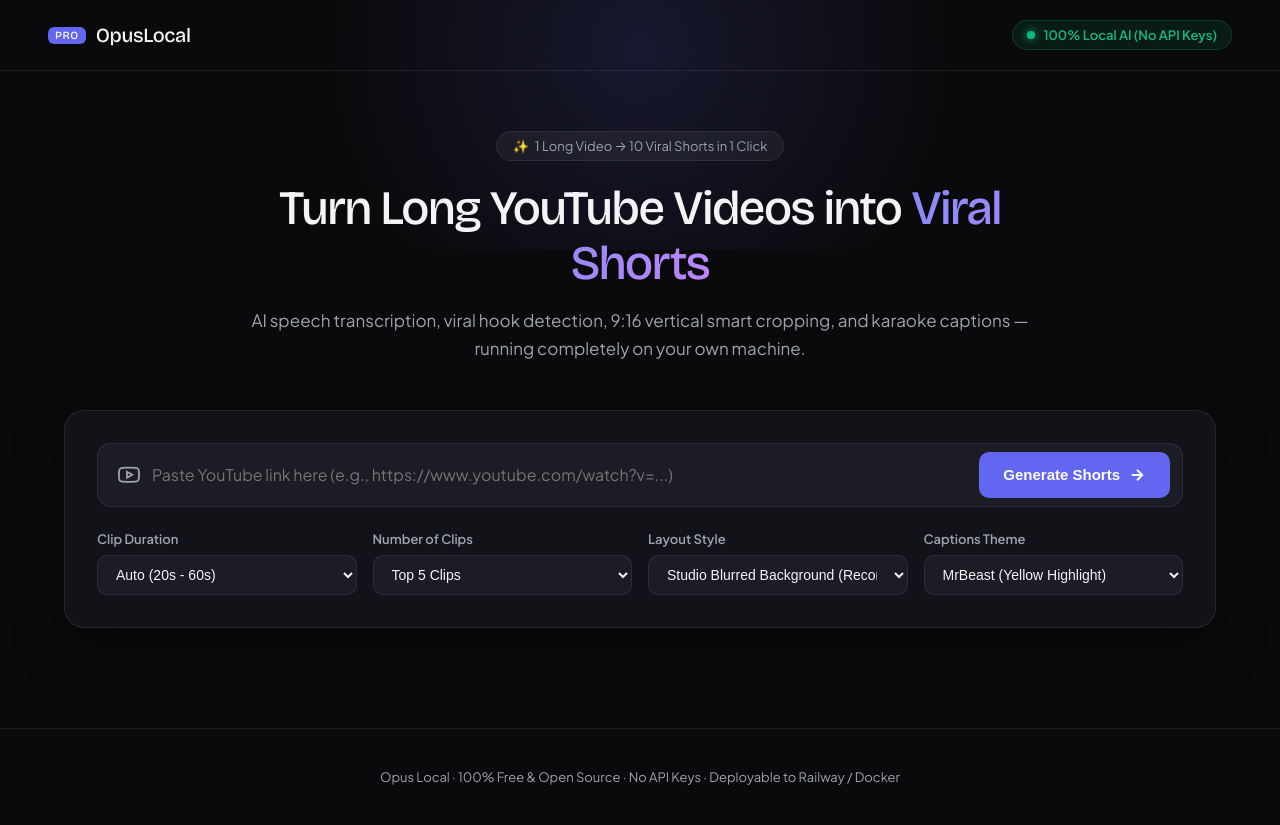
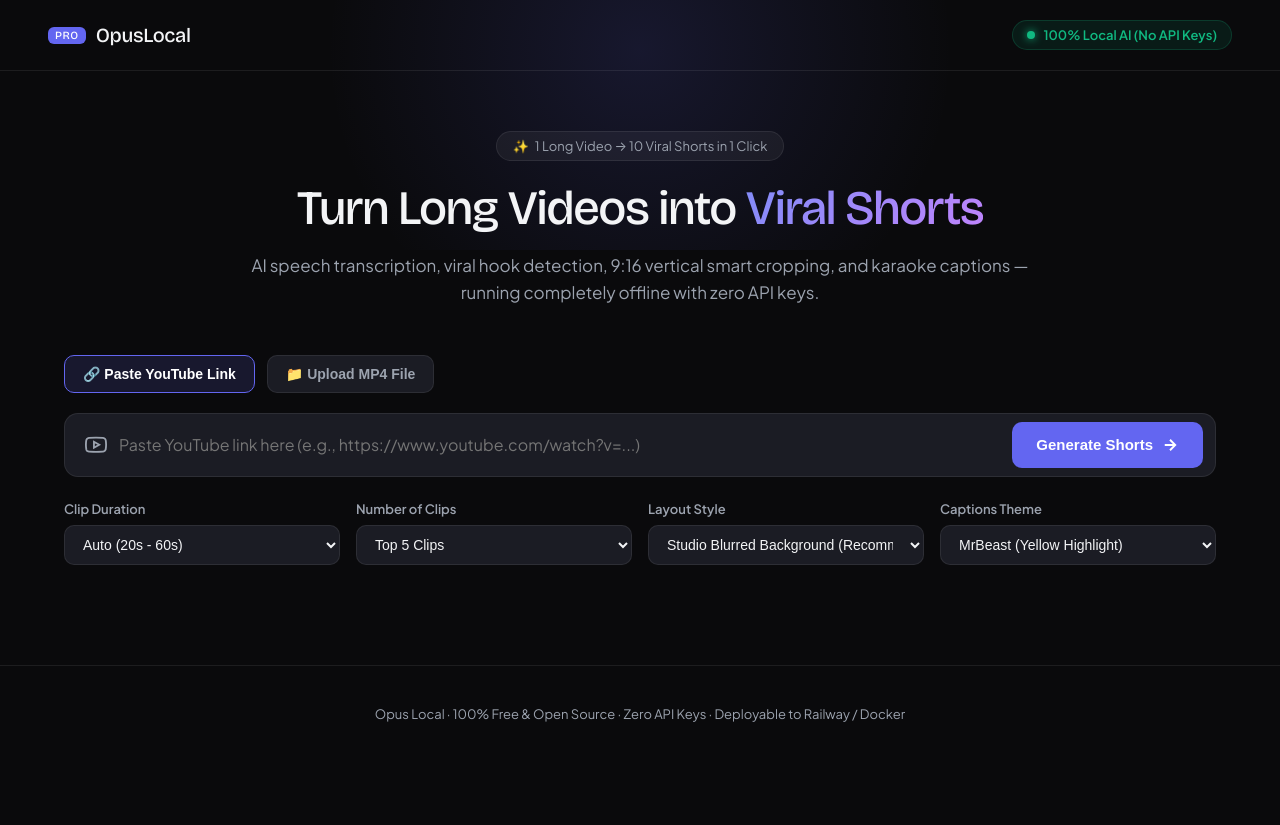
Before and after one commit to mehranblouch/opus-local-zero-ai, a Flask app: page / in a window 1280 px wide. After the commit the page ends 722 px from the top, so only its background shows below. Run offline with Flask 3, Linux system fonts and the light colour scheme; some libraries are stand-ins or nearby versions.

Commit message:
Deploy Opus Local AI zero API engine

```diff
--- a/app.py
+++ b/app.py
@@ -5,6 +5,7 @@
 from pathlib import Path
 from flask import Flask, request, jsonify, render_template, send_from_directory
 from flask_cors import CORS
+from werkzeug.utils import secure_filename
 
 from pipeline.downloader import VideoDownloader
 from pipeline.transcriber import SpeechTranscriber
@@ -19,6 +20,7 @@
 OUTPUT_DIR.mkdir(parents=True, exist_ok=True)
 
 app = Flask(__name__, template_folder="templates", static_folder="static")
+app.config['MAX_CONTENT_LENGTH'] = 500 * 1024 * 1024 # 500 MB max upload
 CORS(app)
 
 # In-memory job state tracker
@@ -28,7 +30,7 @@
 transcriber = SpeechTranscriber(model_size="tiny")
 renderer = ShortsRenderer(output_dir=str(OUTPUT_DIR))
 
-def process_video_job(job_id: str, url: str, min_dur: float, max_dur: float, max_clips: int, layout: str, caption_style: str):
+def process_video_job(job_id: str, url_or_path: str, min_dur: float, max_dur: float, max_clips: int, layout: str, caption_style: str, is_local_file: bool = False):
     job = jobs[job_id]
 
     def update_progress(msg: str, pct: float):
@@ -37,28 +39,42 @@
         job["progress"] = round(pct, 1)
 
     try:
-        # Step 1: Download Video & Extract Audio
-        update_progress("Downloading YouTube video...", 5)
-        video_info = downloader.download(url, progress_callback=update_progress)
+        # Step 1: Video & Audio Preparation
+        if is_local_file:
+            update_progress("Processing uploaded video...", 5)
+            video_path = url_or_path
+            filename = Path(video_path).stem
+            audio_path = str(DOWNLOADS_DIR / f"{filename}.mp3")
+            downloader.extract_audio(video_path, audio_path)
+            video_info = {
+                "title": filename,
+                "video_path": video_path,
+                "audio_path": audio_path,
+                "duration": 0
+            }
+        else:
+            update_progress("Connecting to YouTube video stream...", 5)
+            video_info = downloader.download(url_or_path, progress_callback=update_progress)
+
         job["video_info"] = {
-            "title": video_info.get("title", ""),
+            "title": video_info.get("title", "Video"),
             "thumbnail": video_info.get("thumbnail", ""),
             "duration": video_info.get("duration", 0),
             "uploader": video_info.get("uploader", "")
         }
 
-        # Step 2: Transcribe Speech with Local Whisper (No API key needed!)
-        update_progress("Transcribing speech with local Whisper AI...", 25)
+        # Step 2: Transcribe Speech with Local Whisper AI
+        update_progress("Transcribing speech with Whisper AI...", 25)
         segments = transcriber.transcribe(video_info["audio_path"], progress_callback=update_progress)
         job["segments_count"] = len(segments)
 
         # Step 3: Analyze & Find Viral Highlights
-        update_progress("Analyzing transcript for viral hooks & moments...", 55)
+        update_progress("Detecting viral hooks & engaging segments...", 55)
         analyzer = ViralClipAnalyzer(min_duration=min_dur, max_duration=max_dur, max_clips=max_clips)
         clips = analyzer.analyze(segments)
 
         if not clips:
-            raise RuntimeError("No suitable highlight clips could be generated from this video.")
+            raise RuntimeError("No speech highlight segments met the duration criteria.")
 
         # Step 4: Render Vertical 9:16 Shorts with Captions
         rendered_clips = []
@@ -117,7 +133,7 @@
     min_dur = float(data.get("min_duration", 20))
     max_dur = float(data.get("max_duration", 60))
     max_clips = int(data.get("max_clips", 5))
-    layout = data.get("layout", "blur") # "blur" or "crop"
+    layout = data.get("layout", "blur")
     caption_style = data.get("caption_style", "mrbeast")
 
     job_id = str(uuid.uuid4())[:8]
@@ -132,7 +148,45 @@
 
     thread = threading.Thread(
         target=process_video_job,
-        args=(job_id, url, min_dur, max_dur, max_clips, layout, caption_style),
+        args=(job_id, url, min_dur, max_dur, max_clips, layout, caption_style, False),
+        daemon=True
+    )
+    thread.start()
+
+    return jsonify({"job_id": job_id, "status": "queued"})
+
+@app.route("/api/upload", methods=["POST"])
+def upload_file():
+    if 'file' not in request.files:
+        return jsonify({"error": "No file uploaded"}), 400
+
+    file = request.files['file']
+    if file.filename == '':
+        return jsonify({"error": "No selected file"}), 400
+
+    filename = secure_filename(file.filename)
+    job_id = str(uuid.uuid4())[:8]
+    saved_path = str(DOWNLOADS_DIR / f"{job_id}_{filename}")
+    file.save(saved_path)
+
+    min_dur = float(request.form.get("min_duration", 20))
+    max_dur = float(request.form.get("max_duration", 60))
+    max_clips = int(request.form.get("max_clips", 5))
+    layout = request.form.get("layout", "blur")
+    caption_style = request.form.get("caption_style", "mrbeast")
+
+    jobs[job_id] = {
+        "id": job_id,
+        "status": "queued",
+        "progress": 0,
+        "message": "Initializing video upload...",
+        "created_at": time.time(),
+        "clips": []
+    }
+
+    thread = threading.Thread(
+        target=process_video_job,
+        args=(job_id, saved_path, min_dur, max_dur, max_clips, layout, caption_style, True),
         daemon=True
     )
     thread.start()
--- a/static/app.js
+++ b/static/app.js
@@ -1,7 +1,14 @@
 document.addEventListener('DOMContentLoaded', () => {
+  const tabUrlBtn = document.getElementById('tab-url-btn');
+  const tabUploadBtn = document.getElementById('tab-upload-btn');
+  const urlInputBlock = document.getElementById('url-input-block');
+  const uploadInputBlock = document.getElementById('upload-input-block');
+
   const form = document.getElementById('generate-form');
   const submitBtn = document.getElementById('submit-btn');
+  const uploadSubmitBtn = document.getElementById('upload-submit-btn');
   const videoUrlInput = document.getElementById('video-url');
+  const videoFileInput = document.getElementById('video-file');
   const durationSelect = document.getElementById('duration-select');
   const maxClipsSelect = document.getElementById('max-clips');
   const layoutSelect = document.getElementById('layout-select');
@@ -22,28 +29,55 @@
   const clipsGrid = document.getElementById('clips-grid');
   const downloadAllBtn = document.getElementById('download-all-btn');
 
+  let activeMode = 'url'; // 'url' or 'upload'
   let pollInterval = null;
+
+  // Tab switching
+  tabUrlBtn.addEventListener('click', () => {
+    activeMode = 'url';
+    tabUrlBtn.classList.add('active');
+    tabUploadBtn.classList.remove('active');
+    urlInputBlock.classList.remove('hidden');
+    uploadInputBlock.classList.add('hidden');
+    stepDownload.textContent = '1. Download';
+  });
+
+  tabUploadBtn.addEventListener('click', () => {
+    activeMode = 'upload';
+    tabUploadBtn.classList.add('active');
+    tabUrlBtn.classList.remove('active');
+    uploadInputBlock.classList.remove('hidden');
+    urlInputBlock.classList.add('hidden');
+    stepDownload.textContent = '1. Process Audio';
+  });
 
   form.addEventListener('submit', async (e) => {
     e.preventDefault();
-
-    const url = videoUrlInput.value.trim();
-    if (!url) return;
 
     const [minDur, maxDur] = durationSelect.value.split('-').map(Number);
     const maxClips = parseInt(maxClipsSelect.value, 10);
     const layout = layoutSelect.value;
     const captionStyle = captionStyleSelect.value;
 
-    // Reset and show progress
-    submitBtn.disabled = true;
-    submitBtn.innerHTML = `<span>Processing...</span>`;
-    progressContainer.classList.remove('hidden');
-    resultsSection.classList.add('hidden');
-    clipsGrid.innerHTML = '';
-    updateProgressUI('Connecting to local AI pipeline...', 2);
-    resetSteps();
+    if (activeMode === 'url') {
+      const url = videoUrlInput.value.trim();
+      if (!url) {
+        alert('Please enter a YouTube video URL.');
+        return;
+      }
+      processUrl(url, minDur, maxDur, maxClips, layout, captionStyle);
+    } else {
+      const file = videoFileInput.files[0];
+      if (!file) {
+        alert('Please select a video file (.mp4, .mov, etc.) to upload.');
+        return;
+      }
+      processFileUpload(file, minDur, maxDur, maxClips, layout, captionStyle);
+    }
+  });
 
+  async function processUrl(url, minDur, maxDur, maxClips, layout, captionStyle) {
+    setProcessingUI('Connecting to AI pipeline...');
     try {
       const response = await fetch('/api/process', {
         method: 'POST',
@@ -59,20 +93,48 @@
       });
 
       const data = await response.json();
+      if (!response.ok) throw new Error(data.error || 'Failed to start video processing');
+      startPolling(data.job_id);
+    } catch (err) {
+      handleError(err.message);
+    }
+  }
 
-      if (!response.ok) {
-        throw new Error(data.error || 'Failed to start video processing');
-      }
+  async function processFileUpload(file, minDur, maxDur, maxClips, layout, captionStyle) {
+    setProcessingUI('Uploading video file to server...');
+    const formData = new FormData();
+    formData.append('file', file);
+    formData.append('min_duration', minDur);
+    formData.append('max_duration', maxDur);
+    formData.append('max_clips', maxClips);
+    formData.append('layout', layout);
+    formData.append('caption_style', captionStyle);
 
-      const jobId = data.job_id;
-      startPolling(jobId);
+    try {
+      const response = await fetch('/api/upload', {
+        method: 'POST',
+        body: formData
+      });
 
+      const data = await response.json();
+      if (!response.ok) throw new Error(data.error || 'Failed to upload video');
+      startPolling(data.job_id);
     } catch (err) {
-      alert('Error: ' + err.message);
-      resetSubmitButton();
-      progressContainer.classList.add('hidden');
+      handleError(err.message);
     }
-  });
+  }
+
+  function setProcessingUI(msg) {
+    submitBtn.disabled = true;
+    uploadSubmitBtn.disabled = true;
+    submitBtn.innerHTML = `<span>Processing...</span>`;
+    uploadSubmitBtn.innerHTML = `<span>Uploading...</span>`;
+    progressContainer.classList.remove('hidden');
+    resultsSection.classList.add('hidden');
+    clipsGrid.innerHTML = '';
+    updateProgressUI(msg, 2);
+    resetSteps();
+  }
 
   function startPolling(jobId) {
     if (pollInterval) clearInterval(pollInterval);
@@ -88,14 +150,11 @@
 
         if (job.status === 'completed') {
           clearInterval(pollInterval);
-          resetSubmitButton();
+          resetButtons();
           renderResults(job);
         } else if (job.status === 'failed') {
           clearInterval(pollInterval);
-          resetSubmitButton();
-          alert('Processing Error: ' + (job.error || job.message));
-          progressMessage.textContent = '❌ ' + (job.error || 'Processing Failed');
-          progressMessage.style.color = '#ef4444';
+          handleError(job.error || job.message);
         }
       } catch (err) {
         console.error('Polling error:', err);
@@ -140,12 +199,18 @@
     }
   }
 
-  function resetSubmitButton() {
+  function handleError(errMsg) {
+    resetButtons();
+    progressMessage.textContent = '❌ ' + errMsg;
+    progressMessage.style.color = '#ef4444';
+    alert('Error: ' + errMsg);
+  }
+
+  function resetButtons() {
     submitBtn.disabled = false;
-    submitBtn.innerHTML = `
-      <span>Generate Shorts</span>
-      <svg width="18" height="18" viewBox="0 0 24 24" fill="none" stroke="currentColor" stroke-width="2.5"><path d="M5 12h14M12 5l7 7-7 7"/></svg>
-    `;
+    uploadSubmitBtn.disabled = false;
+    submitBtn.innerHTML = `<span>Generate Shorts</span><svg width="18" height="18" viewBox="0 0 24 24" fill="none" stroke="currentColor" stroke-width="2.5"><path d="M5 12h14M12 5l7 7-7 7"/></svg>`;
+    uploadSubmitBtn.innerHTML = `<span>Upload & Generate</span><svg width="18" height="18" viewBox="0 0 24 24" fill="none" stroke="currentColor" stroke-width="2.5"><path d="M5 12h14M12 5l7 7-7 7"/></svg>`;
   }
 
   function renderResults(job) {
@@ -168,44 +233,23 @@
       card.className = 'clip-card';
 
       const viralityScore = clip.score || 85;
-      let badgeClass = 'score-high';
-      if (viralityScore < 70) badgeClass = 'score-mid';
-      if (viralityScore < 50) badgeClass = 'score-low';
-
       card.innerHTML = `
-        <div class="video-preview-wrapper">
+        <div class="video-player-box">
           <video src="${clip.video_url}" controls playsinline preload="metadata"></video>
-          <div class="virality-badge ${badgeClass}">
-            <span class="fire-icon">🔥</span>
-            <span>Virality Score: <strong>${viralityScore}/100</strong></span>
-          </div>
         </div>
-        <div class="clip-info">
-          <div class="clip-title-row">
-            <h3 class="clip-title">${escapeHtml(clip.title)}</h3>
-            <span class="clip-duration">${Math.round(clip.duration)}s</span>
+        <div class="clip-content">
+          <div class="clip-badges">
+            <span class="badge-rank">#${clip.rank || (index + 1)}</span>
+            <span class="badge-score">🔥 Score: ${viralityScore}/100</span>
+            <span class="badge-dur">${Math.round(clip.duration)}s</span>
           </div>
 
-          <div class="score-breakdown">
-            <div class="score-item">
-              <span class="label">Hook</span>
-              <span class="val">${clip.hook_score || 85}%</span>
-            </div>
-            <div class="score-item">
-              <span class="label">Engagement</span>
-              <span class="val">${clip.engagement_score || 80}%</span>
-            </div>
-            <div class="score-item">
-              <span class="label">Pacing</span>
-              <span class="val">${clip.coherence_score || 90}%</span>
-            </div>
-          </div>
-
-          <p class="clip-transcript-snippet">${escapeHtml(clip.text || '')}</p>
+          <h3 class="clip-title-text">${escapeHtml(clip.title)}</h3>
+          <p class="clip-text-snippet">${escapeHtml(clip.text || '')}</p>
 
           <a href="${clip.video_url}" download="${clip.filename}" class="btn-download">
-            <svg width="18" height="18" viewBox="0 0 24 24" fill="none" stroke="currentColor" stroke-width="2"><path d="M21 15v4a2 2 0 0 1-2 2H5a2 2 0 0 1-2-2v-4"/><polyline points="7 10 12 15 17 10"/><line x1="12" y1="15" x2="12" y2="3"/></svg>
-            <span>Download Short MP4</span>
+            <svg width="16" height="16" viewBox="0 0 24 24" fill="none" stroke="currentColor" stroke-width="2"><path d="M21 15v4a2 2 0 0 1-2 2H5a2 2 0 0 1-2-2v-4"/><polyline points="7 10 12 15 17 10"/><line x1="12" y1="15" x2="12" y2="3"/></svg>
+            <span>Download MP4</span>
           </a>
         </div>
       `;
--- a/static/style.css
+++ b/static/style.css
@@ -140,12 +140,32 @@
   line-height: 1.6;
 }
 
-.generator-card {
-  background: var(--bg-card);
+.mode-tabs {
+  display: flex;
+  gap: 12px;
+  margin-bottom: 20px;
+}
+
+.tab-btn {
+  background: var(--bg-input);
+  color: var(--text-muted);
   border: 1px solid var(--border);
-  border-radius: 20px;
-  padding: 32px;
-  box-shadow: 0 20px 50px rgba(0, 0, 0, 0.4);
+  border-radius: 10px;
+  padding: 10px 18px;
+  font-size: 14px;
+  font-weight: 600;
+  cursor: pointer;
+  transition: all 0.2s;
+}
+
+.tab-btn.active {
+  background: rgba(99, 102, 241, 0.15);
+  color: #fff;
+  border-color: var(--primary);
+}
+
+.file-upload-wrapper input[type="file"] {
+  color: var(--text-muted);
 }
 
 .input-wrapper {
--- a/templates/index.html
+++ b/templates/index.html
@@ -31,23 +31,43 @@
       <div class="pill-tag">
         <span class="sparkle">✨</span> 1 Long Video → 10 Viral Shorts in 1 Click
       </div>
-      <h1>Turn Long YouTube Videos into <span>Viral Shorts</span></h1>
-      <p class="subtitle">AI speech transcription, viral hook detection, 9:16 vertical smart cropping, and karaoke captions — running completely on your own machine.</p>
+      <h1>Turn Long Videos into <span>Viral Shorts</span></h1>
+      <p class="subtitle">AI speech transcription, viral hook detection, 9:16 vertical smart cropping, and karaoke captions — running completely offline with zero API keys.</p>
     </header>
 
     <!-- Generator Box -->
     <section class="generator-card">
+      <div class="mode-tabs">
+        <button type="button" id="tab-url-btn" class="tab-btn active">🔗 Paste YouTube Link</button>
+        <button type="button" id="tab-upload-btn" class="tab-btn">📁 Upload MP4 File</button>
+      </div>
+
       <form id="generate-form">
-        <div class="input-wrapper">
+        <!-- URL Input -->
+        <div id="url-input-block" class="input-wrapper">
           <div class="input-icon">
             <svg width="22" height="22" viewBox="0 0 24 24" fill="none" stroke="currentColor" stroke-width="2">
               <path d="M22.54 6.42a2.78 2.78 0 0 0-1.94-2C18.88 4 12 4 12 4s-6.88 0-8.6.46a2.78 2.78 0 0 0-1.94 2A29 29 0 0 0 1 11.75a29 29 0 0 0 .46 5.33A2.78 2.78 0 0 0 3.4 19c1.72.46 8.6.46 8.6.46s6.88 0 8.6-.46a2.78 2.78 0 0 0 1.94-2 29 29 0 0 0 .46-5.25 29 29 0 0 0-.46-5.33z"></path>
               <polygon points="9.75 15.02 15.5 11.75 9.75 8.48 9.75 15.02"></polygon>
             </svg>
           </div>
-          <input type="url" id="video-url" placeholder="Paste YouTube link here (e.g., https://www.youtube.com/watch?v=...)" required autocomplete="off">
+          <input type="url" id="video-url" placeholder="Paste YouTube link here (e.g., https://www.youtube.com/watch?v=...)" autocomplete="off">
           <button type="submit" id="submit-btn" class="btn-primary">
             <span>Generate Shorts</span>
+            <svg width="18" height="18" viewBox="0 0 24 24" fill="none" stroke="currentColor" stroke-width="2.5"><path d="M5 12h14M12 5l7 7-7 7"/></svg>
+          </button>
+        </div>
+
+        <!-- File Upload Input (Hidden by default) -->
+        <div id="upload-input-block" class="input-wrapper file-upload-wrapper hidden">
+          <div class="input-icon">
+            <svg width="22" height="22" viewBox="0 0 24 24" fill="none" stroke="currentColor" stroke-width="2">
+              <path d="M21 15v4a2 2 0 0 1-2 2H5a2 2 0 0 1-2-2v-4"/><polyline points="17 8 12 3 7 8"/><line x1="12" y1="3" x2="12" y2="15"/>
+            </svg>
+          </div>
+          <input type="file" id="video-file" accept="video/mp4,video/quicktime,video/mkv,video/webm">
+          <button type="submit" id="upload-submit-btn" class="btn-primary">
+            <span>Upload & Generate</span>
             <svg width="18" height="18" viewBox="0 0 24 24" fill="none" stroke="currentColor" stroke-width="2.5"><path d="M5 12h14M12 5l7 7-7 7"/></svg>
           </button>
         </div>
@@ -126,7 +146,7 @@
   </main>
 
   <footer class="footer">
-    <p>Opus Local · 100% Free & Open Source · No API Keys · Deployable to Railway / Docker</p>
+    <p>Opus Local · 100% Free & Open Source · Zero API Keys · Deployable to Railway / Docker</p>
   </footer>
 
   <script src="/static/app.js"></script>
```
